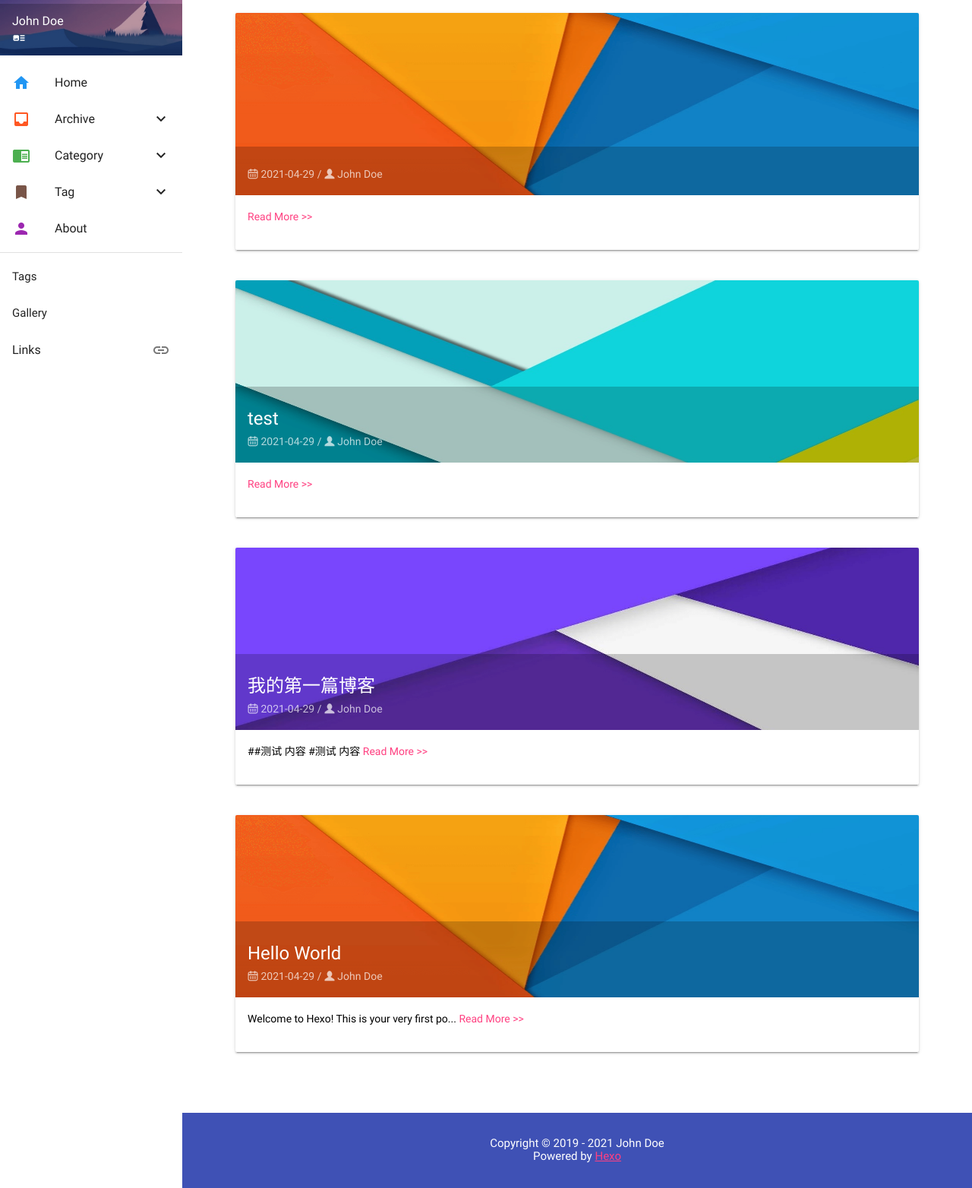
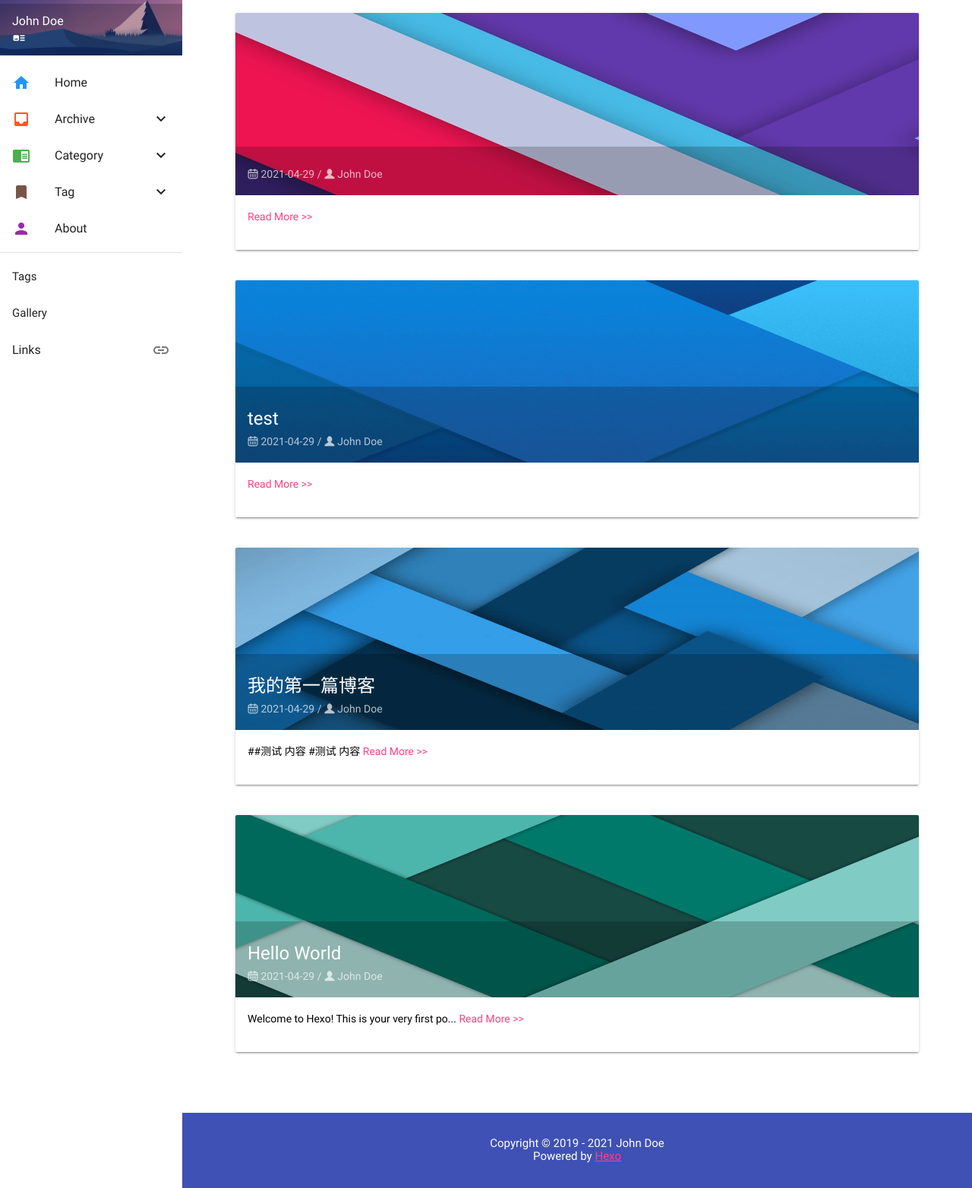
Before and after one commit to chenminjun203/chenminjun203.github.io, a plain HTML site: page index.html in a window 1280 px wide. Shown: the part 87-1651 px from the top of the page at 76% size. Drawn offline with Linux system fonts and the light colour scheme; files whose address does not match are found by name.

Commit message:
Site updated: 2021-04-30 01:22:36

```diff
--- a/index.html
+++ b/index.html
@@ -162,7 +162,7 @@
   <article class="mdui-card mdui-m-b-5 mdui-hoverable">
     <a href="/2021/04/29/1/">
       <header class="mdui-card-media mdui-ripple">
-        <img src="/images/random/material-17.png" style="max-height: 240px;">
+        <img src="/images/random/material-8.png" style="max-height: 240px;">
         <div class="mdui-card-media-covered">
           <div class="mdui-card-primary">
             <div class="mdui-card-primary-title"></div>
@@ -186,7 +186,7 @@
   <article class="mdui-card mdui-m-b-5 mdui-hoverable">
     <a href="/2021/04/29/test/">
       <header class="mdui-card-media mdui-ripple">
-        <img src="/images/random/material-10.png" style="max-height: 240px;">
+        <img src="/images/random/material-18.png" style="max-height: 240px;">
         <div class="mdui-card-media-covered">
           <div class="mdui-card-primary">
             <div class="mdui-card-primary-title">test</div>
@@ -210,7 +210,7 @@
   <article class="mdui-card mdui-m-b-5 mdui-hoverable">
     <a href="/2021/04/29/%E6%88%91%E7%9A%84%E7%AC%AC%E4%B8%80%E7%AF%87%E5%8D%9A%E5%AE%A2/">
       <header class="mdui-card-media mdui-ripple">
-        <img src="/images/random/material-3.png" style="max-height: 240px;">
+        <img src="/images/random/material-2.png" style="max-height: 240px;">
         <div class="mdui-card-media-covered">
           <div class="mdui-card-primary">
             <div class="mdui-card-primary-title">我的第一篇博客</div>
@@ -240,7 +240,7 @@
   <article class="mdui-card mdui-m-b-5 mdui-hoverable">
     <a href="/2021/04/29/hello-world/">
       <header class="mdui-card-media mdui-ripple">
-        <img src="/images/random/material-17.png" style="max-height: 240px;">
+        <img src="/images/random/material-16.png" style="max-height: 240px;">
         <div class="mdui-card-media-covered">
           <div class="mdui-card-primary">
             <div class="mdui-card-primary-title">Hello World</div>
```
Also changed, not shown: archives/2021/04/index.html (+3 -3 lines), archives/2021/index.html (+3 -3 lines), archives/index.html (+4 -4 lines).
